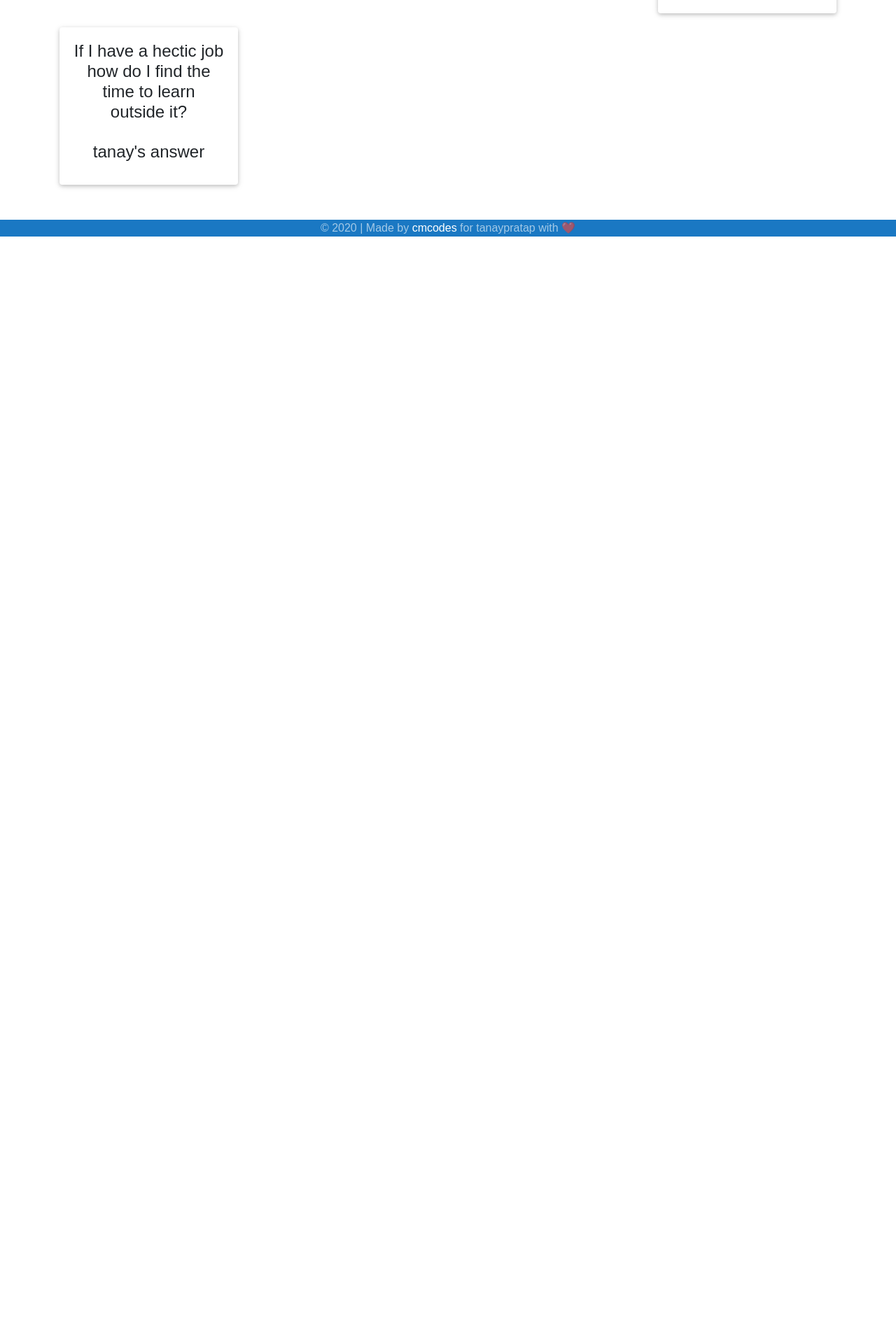
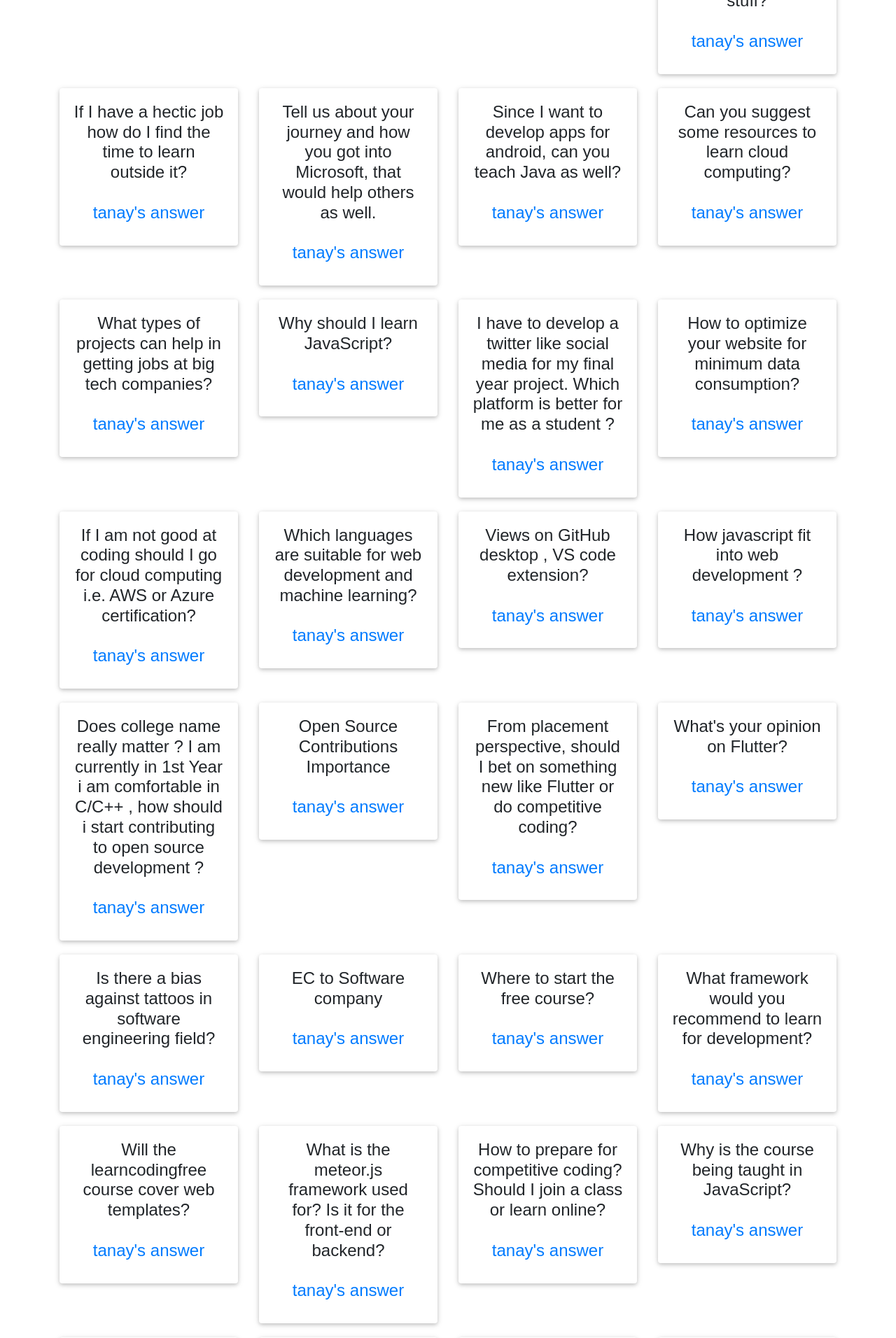
Before and after one commit to cmcodes1/tanaypratap-search-engine, a React (Create React App) app: page / in a window 1280 px wide. Shown: the part 620-2532 px from the top of the page at 70% size. Before the commit the page ends 958 px from the top, so only its background shows below. Built offline with nearby package versions, Linux system fonts and the light colour scheme.

Commit message:
added more questions

```diff
--- a/src/App.js
+++ b/src/App.js
@@ -18,8 +18,7 @@ class App extends React.Component {
         <Card>
           <CardBody>
             <CardTitle title={content.question}>
-              {content.question.substring(0, 100)}
-              {content.question.length > 100 && "..."} <br/><br/>
+              {content.question} <br/><br/>
               <a href={content.link} target="_blank">tanay's answer</a>
             </CardTitle>
           </CardBody>
--- a/src/Content.json
+++ b/src/Content.json
@@ -4,15 +4,331 @@
         "link": "https://github.com/tanaypratap/ama/issues/1"
     },
     {
-        "question": "How to get started with open source?"
+        "question": "How to get started with open source?",
+        "link": "https://github.com/tanaypratap/ama/issues/2"
     },
     {
-        "question": "Tech personalities to follow on Twitter/LinkedIn?"
+        "question": "Tech personalities to follow on Twitter/LinkedIn?",
+        "link": "https://github.com/tanaypratap/ama/issues/3"
     },
     {
-        "question": "What is the importance of internships in 2nd year? Would it be okay, if I invest time in learning DS, Algo and other computer science related stuff?"
+        "question": "What is the importance of internships in 2nd year? Would it be okay, if I invest time in learning DS, Algo and other computer science related stuff?",
+        "link": "https://github.com/tanaypratap/ama/issues/9"
     },
     {
-        "question": "If I have a hectic job how do I find the time to learn outside it?"
+        "question": "If I have a hectic job how do I find the time to learn outside it?",
+        "link": "https://github.com/tanaypratap/ama/issues/12"
+    },
+    {
+        "question": "Tell us about your journey and how you got into Microsoft, that would help others as well.",
+        "link": "https://github.com/tanaypratap/ama/issues/14"
+    },
+    {
+        "question": "Since I want to develop apps for android, can you teach Java as well?",
+        "link": "https://github.com/tanaypratap/ama/issues/16"
+    },
+    {
+        "question": "Can you suggest some resources to learn cloud computing?",
+        "link": "https://github.com/tanaypratap/ama/issues/20"
+    },
+    {
+        "question": "What types of projects can help in getting jobs at big tech companies?",
+        "link": "https://github.com/tanaypratap/ama/issues/21"
+    },
+    {
+        "question": "Why should I learn JavaScript?",
+        "link": "https://github.com/tanaypratap/ama/issues/23"
+    },
+    {
+        "question": "I have to develop a twitter like social media for my final year project. Which platform is better for me as a student ?",
+        "link": "https://github.com/tanaypratap/ama/issues/24"
+    },
+    {
+        "question": "How to optimize your website for minimum data consumption?",
+        "link": "https://github.com/tanaypratap/ama/issues/26"
+    },
+    {
+        "question": "If I am not good at coding should I go for cloud computing i.e. AWS or Azure certification?",
+        "link": "https://github.com/tanaypratap/ama/issues/28"
+    },
+    {
+        "question": "Which languages are suitable for web development and machine learning?",
+        "link": "https://github.com/tanaypratap/ama/issues/32"
+    },
+    {
+        "question": "Views on GitHub desktop , VS code extension?",
+        "link": "https://github.com/tanaypratap/ama/issues/33"
+    },
+    {
+        "question": "How javascript fit into web development ?",
+        "link": "https://github.com/tanaypratap/ama/issues/34"
+    },
+    {
+        "question": "Does college name really matter ? I am currently in 1st Year i am comfortable in C/C++ , how should i start contributing to open source development ?",
+        "link": "https://github.com/tanaypratap/ama/issues/35"
+    },
+    {
+        "question": "Open Source Contributions Importance",
+        "link": "https://github.com/tanaypratap/ama/issues/36"
+    },
+    {
+        "question": "From placement perspective, should I bet on something new like Flutter or do competitive coding?",
+        "link": "https://github.com/tanaypratap/ama/issues/37"
+    },
+    {
+        "question": "What's your opinion on Flutter?",
+        "link": "https://github.com/tanaypratap/ama/issues/39"
+    },
+    {
+        "question": "Is there a bias against tattoos in software engineering field?",
+        "link": "https://github.com/tanaypratap/ama/issues/40"
+    },
+    {
+        "question": "EC to Software company",
+        "link": "https://github.com/tanaypratap/ama/issues/43"
+    },
+    {
+        "question": "Where to start the free course?",
+        "link": "https://github.com/tanaypratap/ama/issues/44"
+    },
+    {
+        "question": "What framework would you recommend to learn for development?",
+        "link": "https://github.com/tanaypratap/ama/issues/45"
+    },
+    {
+        "question": "Will the learncodingfree course cover web templates?",
+        "link": "https://github.com/tanaypratap/ama/issues/46"
+    },
+    {
+        "question": "What is the meteor.js framework used for? Is it for the front-end or backend?",
+        "link": "https://github.com/tanaypratap/ama/issues/47"
+    },
+    {
+        "question": "How to prepare for competitive coding? Should I join a class or learn online?",
+        "link": "https://github.com/tanaypratap/ama/issues/48"
+    },
+    {
+        "question": "Why is the course being taught in JavaScript?",
+        "link": "https://github.com/tanaypratap/ama/issues/49"
+    },
+    {
+        "question": "Web hosting and how it all works (delivering project to client etc..).",
+        "link": "https://github.com/tanaypratap/ama/issues/57"
+    },
+    {
+        "question": "",
+        "link": ""
+    },
+    {
+        "question": "",
+        "link": ""
+    },
+    {
+        "question": "",
+        "link": ""
+    },
+    {
+        "question": "",
+        "link": ""
+    },
+    {
+        "question": "",
+        "link": ""
+    },
+    {
+        "question": "",
+        "link": ""
+    },
+    {
+        "question": "",
+        "link": ""
+    },
+    {
+        "question": "",
+        "link": ""
+    },
+    {
+        "question": "",
+        "link": ""
+    },
+    {
+        "question": "",
+        "link": ""
+    },
+    {
+        "question": "",
+        "link": ""
+    },
+    {
+        "question": "",
+        "link": ""
+    },
+    {
+        "question": "",
+        "link": ""
+    },
+    {
+        "question": "",
+        "link": ""
+    },
+    {
+        "question": "",
+        "link": ""
+    },
+    {
+        "question": "",
+        "link": ""
+    },
+    {
+        "question": "",
+        "link": ""
+    },
+    {
+        "question": "",
+        "link": ""
+    },
+    {
+        "question": "",
+        "link": ""
+    },
+    {
+        "question": "",
+        "link": ""
+    },
+    {
+        "question": "",
+        "link": ""
+    },
+    {
+        "question": "",
+        "link": ""
+    },
+    {
+        "question": "",
+        "link": ""
+    },
+    {
+        "question": "",
+        "link": ""
+    },
+    {
+        "question": "",
+        "link": ""
+    },
+    {
+        "question": "",
+        "link": ""
+    },
+    {
+        "question": "",
+        "link": ""
+    },
+    {
+        "question": "",
+        "link": ""
+    },
+    {
+        "question": "",
+        "link": ""
+    },
+    {
+        "question": "",
+        "link": ""
+    },
+    {
+        "question": "",
+        "link": ""
+    },
+    {
+        "question": "",
+        "link": ""
+    },
+    {
+        "question": "",
+        "link": ""
+    },
+    {
+        "question": "",
+        "link": ""
+    },
+    {
+        "question": "",
+        "link": ""
+    },
+    {
+        "question": "",
+        "link": ""
+    },
+    {
+        "question": "",
+        "link": ""
+    },
+    {
+        "question": "",
+        "link": ""
+    },
+    {
+        "question": "",
+        "link": ""
+    },
+    {
+        "question": "",
+        "link": ""
+    },
+    {
+        "question": "",
+        "link": ""
+    },
+    {
+        "question": "",
+        "link": ""
+    },
+    {
+        "question": "",
+        "link": ""
+    },
+    {
+        "question": "",
+        "link": ""
+    },
+    {
+        "question": "",
+        "link": ""
+    },
+    {
+        "question": "",
+        "link": ""
+    },
+    {
+        "question": "",
+        "link": ""
+    },
+    {
+        "question": "",
+        "link": ""
+    },
+    {
+        "question": "",
+        "link": ""
+    },
+    {
+        "question": "",
+        "link": ""
+    },
+    {
+        "question": "",
+        "link": ""
+    },
+    {
+        "question": "",
+        "link": ""
+    },
+    {
+        "question": "",
+        "link": ""
+    },
+    {
+        "question": "",
+        "link": ""
     }
 ]
```
